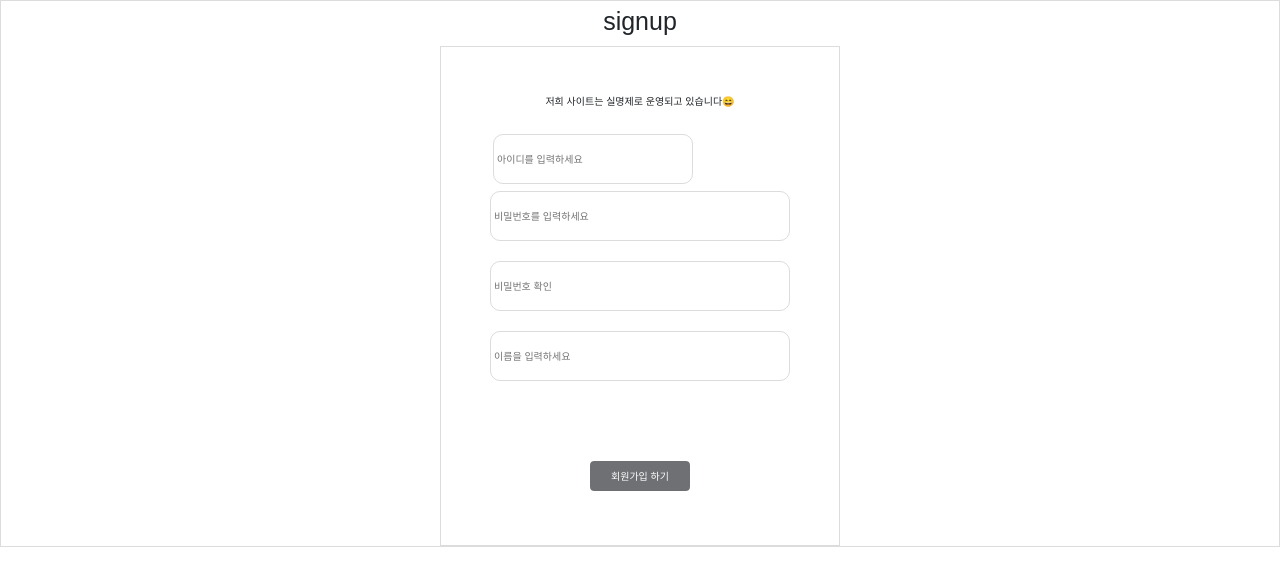
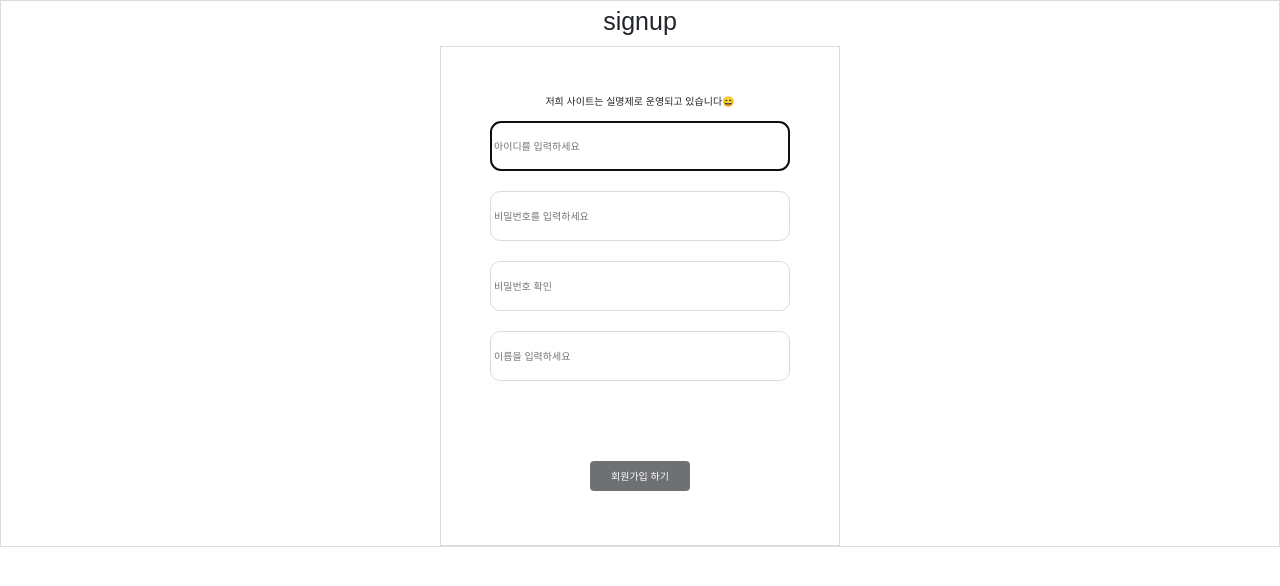
Before and after one commit to hanghae8e-week6-team2/newbootcamp, a React (Create React App) app: page /user/signup in a window 1280 px wide. Shown: the top 586 px of the page. Built offline with nearby package versions, Linux system fonts and the light colour scheme; a web font is replaced by a local one.

Commit message:
thunk token입력

```diff
--- a/src/components/pages/JoinPage.js
+++ b/src/components/pages/JoinPage.js
@@ -1,4 +1,4 @@
-import React, { useEffect, useState } from "react";
+import React, { useEffect, useRef, useState } from "react";
 import styled from "styled-components";
 import Button from "react-bootstrap/Button";
 import style from "./style.css";
@@ -8,11 +8,14 @@ import { useSelector, useDispatch } from "react-redux";
 import { addJoin } from "../../redux/modules/JoinSlice";
 
 const JoinPage = () => {
-  //! 서버 데이터 가져오기
   const navigate = useNavigate();
+  const nameref = useRef();
+  useEffect(() => {
+    nameref.current.focus();
+  }, []);
   const dispatch = useDispatch();
-  const data = useSelector((state) => state.joinSlice.joinData);
-  useEffect(() => {}, []);
+  //const data = useSelector((state) => state.joinSlice.joinData);
+
   //!초기값 생성
   const initialState = {
     id: "",
@@ -62,15 +65,15 @@ const JoinPage = () => {
       <Header>signup</Header>
       <Form>
         <P>저희 사이트는 실명제로 운영되고 있습니다😄</P>
-        <JoinBox>
-          <IdInput
+
+        <Input
           required
           name="id"
           value={id}
+          ref={nameref}
           onChange={onChange}
           placeholder="아이디를 입력하세요"
         />
-        </JoinBox>
 
         <Input
           required
@@ -166,15 +169,7 @@ const Input = styled.input`
   border-radius: 10px;
   margin: 10px 0px 10px 0px;
 `;
-const IdInput = styled.input`
-  margin: 5px;
-  padding: 3px;
-  border: 1px solid gainsboro;
-  width: 20rem;
-  height: 5rem;
-  border-radius: 10px;
-  margin: 10px 0px 10px 0px;
-`;
+
 const AlertBox = styled.div`
   margin: 5px;
   padding: 3px;
@@ -184,16 +179,5 @@ const AlertBox = styled.div`
   margin: 5px 0px 5px 0px;
   color: red;
 `;
-const JoinBox = styled.div`
-  margin: 5px;
-  padding: 3px;
-  width: 30rem;
-  height: 5rem;
-  border-radius: 10px;
-  margin: 10px 0px 10px 0px;
-  justify-content: center;
-  align-items: center;
-  flex-direction: row;
-`;
 
 const LogLabel = styled.label``;
--- a/src/redux/modules/LoginSlice.js
+++ b/src/redux/modules/LoginSlice.js
@@ -8,12 +8,14 @@ const initialState = {
   token: "",
   error: "",
 };
-
+let loginToken = "";
 //! 로그인,  아이디랑 비밀번호 보내기
 //todo islogin을 true로 만들고  토큰을 저장하기
 export const loginDb = createAsyncThunk("post/loginDb", async (loginDb) => {
   try {
-    const response = await axios.post(`http://localhost:3001/user`, loginDb);
+    const response = await axios.post(`http://localhost:3001/join`, loginDb);
+    loginToken = response.headers;
+    console.log(loginToken);
     return response.data;
   } catch (error) {
     return error.message;
@@ -24,18 +26,21 @@ const loginSlice = createSlice({
   initialState,
   reducers: {},
   extraReducers: (builder) => {
-    //! 회원정보 전송
+    // 회원정보 전송시
     builder.addCase(loginDb.pending, (state) => {
       state.loading = true;
     });
     builder.addCase(loginDb.fulfilled, (state, action) => {
       state.loading = false;
+      //!굳이 갖고 있을 필요가 있을까?
       state.loginDb = action.payload;
       state.isLogin = true;
-      state.token = "";
+      //state에 토큰저장
+      state.token = loginToken;
       //todo response.headers.authorization
       state.error = "";
     });
+    //!rejected시 처리 어떻게 해야할까
     builder.addCase(loginDb.rejected, (state, action) => {
       state.loading = false;
       state.joinData = [];
```
Lines whose indentation alone changed are shown as unchanged.
